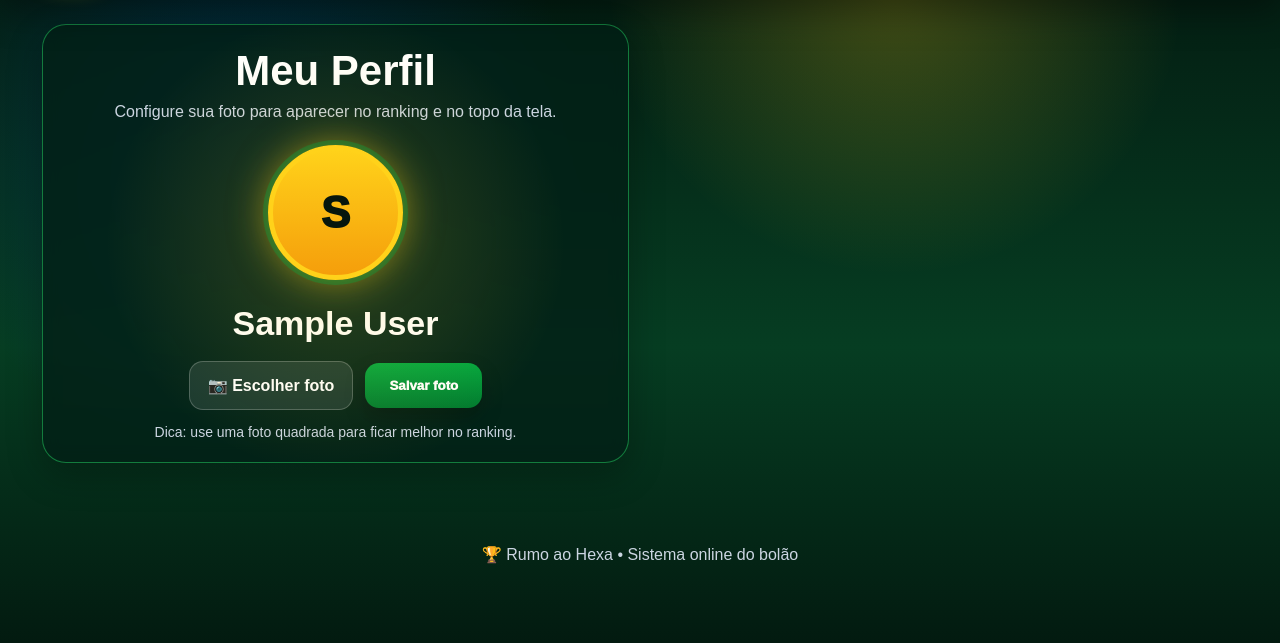
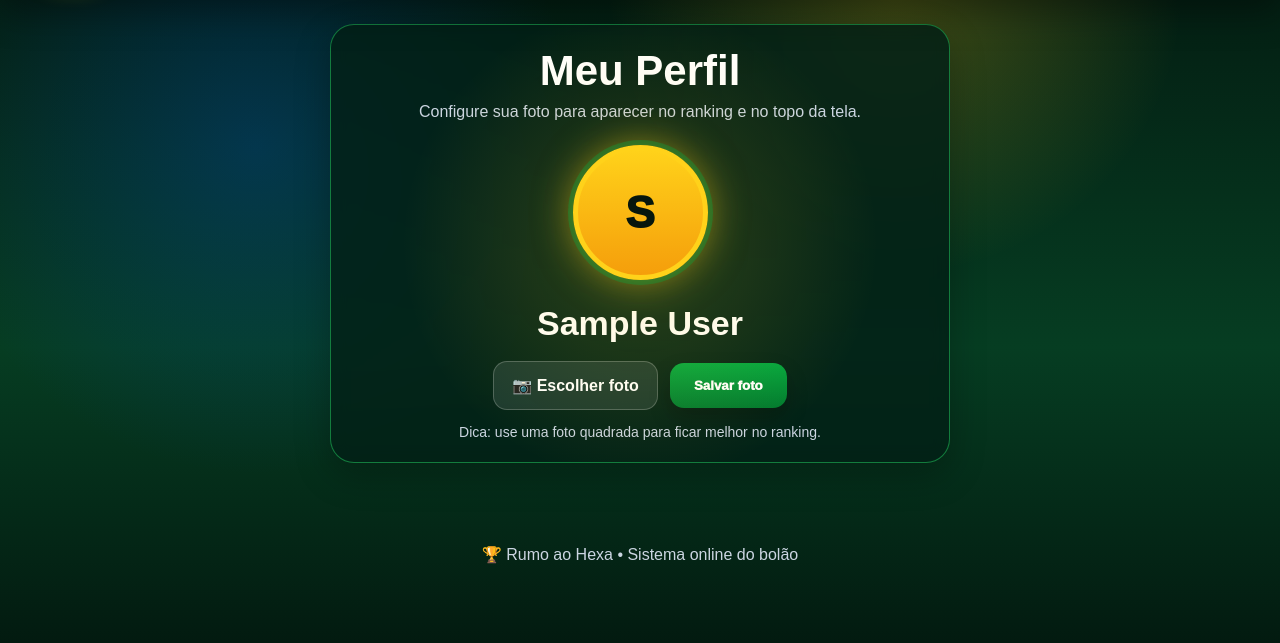
Before and after one commit to viniciusmoreira44563-cloud/bolao-copa-2026, a Flask app: page /perfil in a window 1280 px wide. Shown: the part 93-736 px from the top of the page. Run offline with Flask 3, Linux system fonts and the light colour scheme; the visitor is signed in with stand-in values (Sample User, id 1); data comes from the database, SQL or seed files in the repository.

Commit message:
Update profile.html

```diff
--- a/templates/profile.html
+++ b/templates/profile.html
@@ -4,7 +4,7 @@
 
 {% if user %}
 
-<div class="profile-wrap">
+<div class="profile-wrap single-profile">
 
     <div class="card profile-card premium-profile">
 
```
